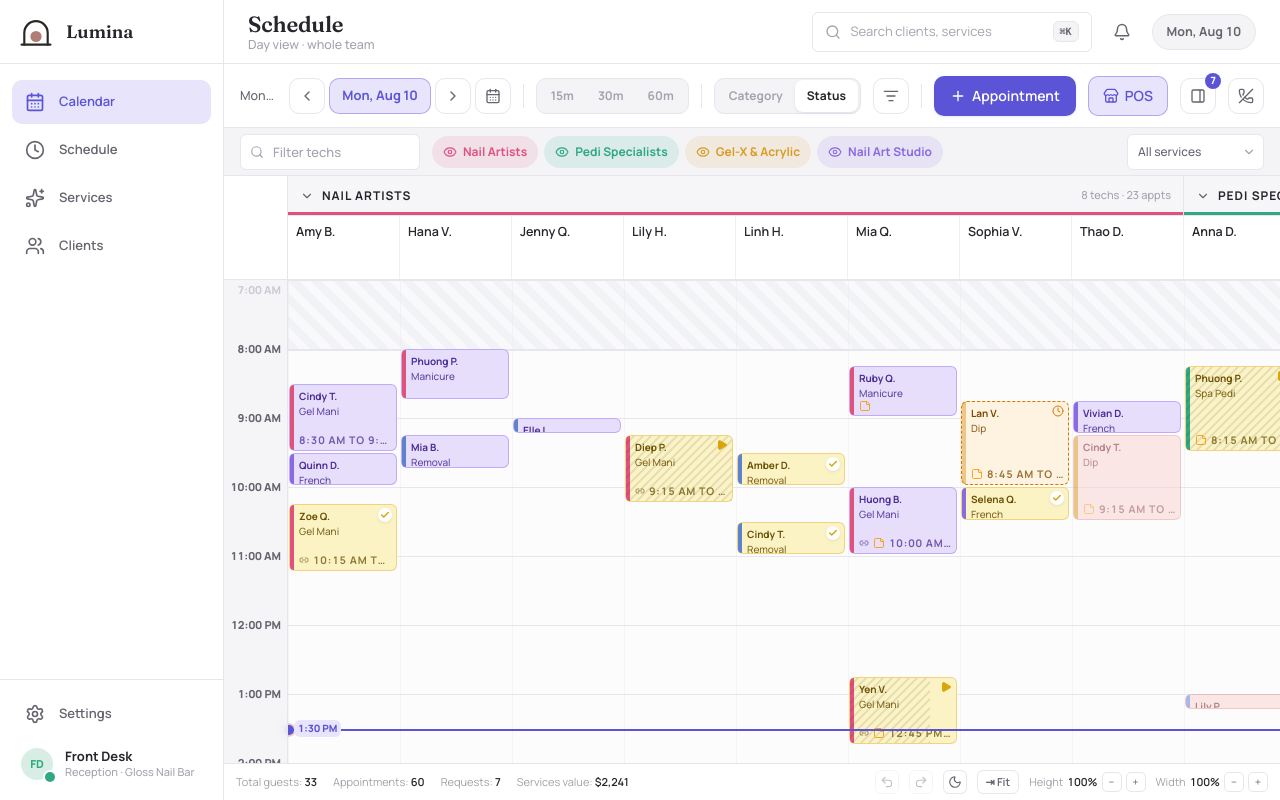
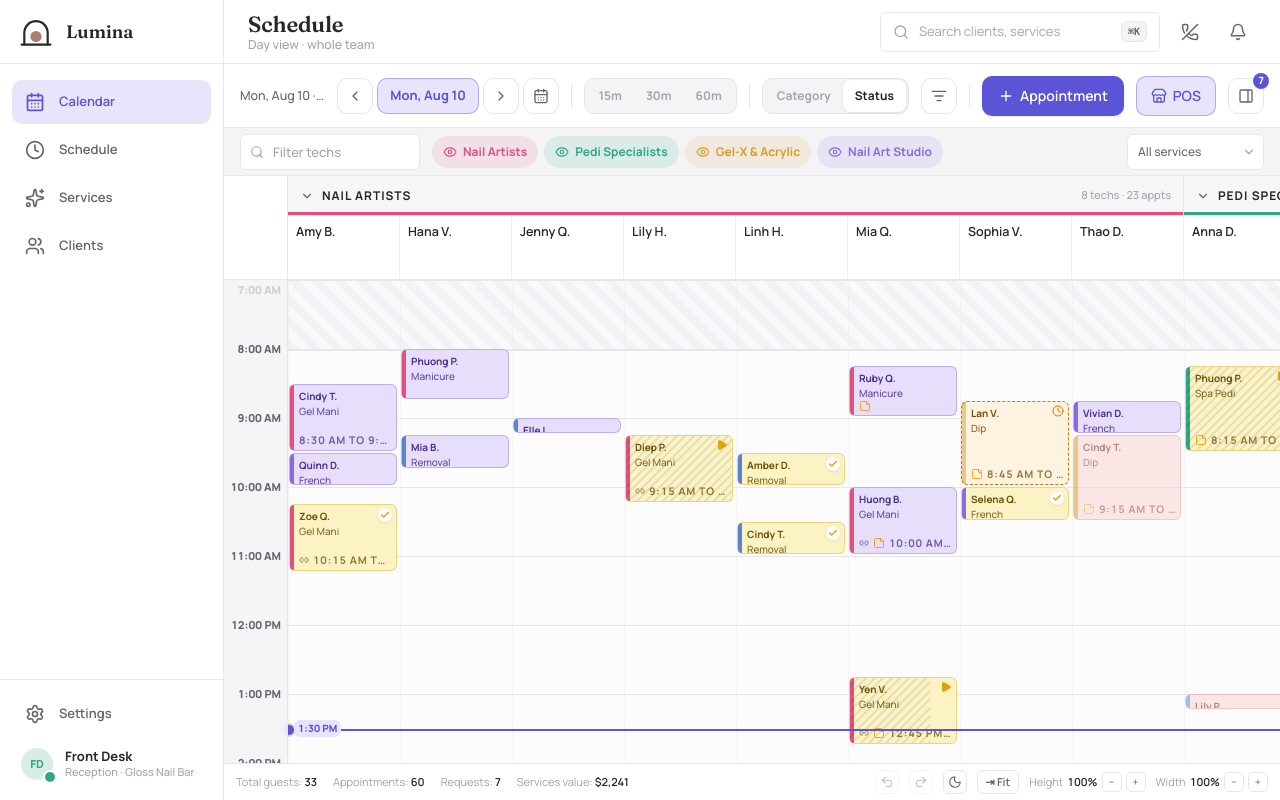
Before and after one commit to bobapapiiii/salon, a React (Vite) app in the folder app/: page / in a window 1280 px wide. Built offline with nearby package versions, Linux system fonts and the light colour scheme.

Commit message:
Move turnaway button into the top bar, drop redundant date chip
Turnaway now sits next to client search and notifications in the top
context bar instead of the toolbar below, and the top-right date chip
is gone since the date pager right below already shows it.

```diff
--- a/app/src/components/book/AppShell.tsx
+++ b/app/src/components/book/AppShell.tsx
@@ -292,13 +292,46 @@ function NotificationBell({ onJumpToDate }: { onJumpToDate?: (dateKey: string) =
 interface BarProps {
   title: string
   subtitle: string
-  todayLabel: string
   clients: ClientRecord[]
   onPickGuest: (c: ClientRecord) => void
   onJumpToDate?: (dateKey: string) => void
+  onTurnaway: () => void
+  /** today's turnaway tally, resets on its own the next day */
+  turnawayCount: number
+  turnawayTitle: string
+  /** you can't turn away someone in the past or the future, only on today's board */
+  turnawayDisabled: boolean
 }
 
-export function ContextBar({ title, subtitle, todayLabel, clients, onPickGuest, onJumpToDate }: BarProps) {
+function TurnawayButton({ onTurnaway, turnawayCount, turnawayTitle, turnawayDisabled }: {
+  onTurnaway: () => void
+  turnawayCount: number
+  turnawayTitle: string
+  turnawayDisabled: boolean
+}) {
+  return (
+    <button
+      type="button"
+      title={turnawayTitle}
+      onClick={onTurnaway}
+      disabled={turnawayDisabled}
+      className={`relative flex h-9 w-9 items-center justify-center rounded-[10px] transition-colors ${
+        turnawayDisabled ? 'cursor-not-allowed text-ink-faint/50' : 'text-ink-soft hover:bg-cream hover:text-ink'
+      }`}
+    >
+      <PhoneOff className="h-[18px] w-[18px]" />
+      {turnawayCount > 0 && (
+        <span className={`tnum absolute -right-1 -top-1 flex h-4 min-w-4 items-center justify-center rounded-full px-1 text-[10px] font-extrabold text-white ${turnawayDisabled ? 'bg-ink-faint' : 'bg-clay'}`}>
+          {turnawayCount > 99 ? '99+' : turnawayCount}
+        </span>
+      )}
+    </button>
+  )
+}
+
+export function ContextBar({
+  title, subtitle, clients, onPickGuest, onJumpToDate, onTurnaway, turnawayCount, turnawayTitle, turnawayDisabled,
+}: BarProps) {
   const [q, setQ] = useState('')
   const [open, setOpen] = useState(false)
 
@@ -360,13 +393,16 @@ export function ContextBar({ title, subtitle, todayLabel, clients, onPickGuest,
           )}
         </div>
 
+        {/* turnaway */}
+        <TurnawayButton
+          onTurnaway={onTurnaway}
+          turnawayCount={turnawayCount}
+          turnawayTitle={turnawayTitle}
+          turnawayDisabled={turnawayDisabled}
+        />
+
         {/* notifications */}
         <NotificationBell onJumpToDate={onJumpToDate} />
-
-        {/* today chip */}
-        <span className="tnum hidden h-9 items-center rounded-full border border-line bg-cream px-3.5 text-small font-bold text-ink-soft md:flex">
-          {todayLabel}
-        </span>
       </div>
     </header>
   )
--- a/app/src/components/book/AppointmentBook.tsx
+++ b/app/src/components/book/AppointmentBook.tsx
@@ -2289,10 +2289,13 @@ export function AppointmentBook() {
       <ContextBar
         title="Schedule"
         subtitle="Day view · whole team"
-        todayLabel={dayLabel(new Date())}
         clients={clients}
         onPickGuest={(c) => openProfile(c.name)}
         onJumpToDate={(k) => goDay(new Date(k + 'T12:00:00'))}
+        onTurnaway={() => { if (canLogTurnaway) setTurnawayOpen(true) }}
+        turnawayCount={turnawaysToday.length}
+        turnawayTitle={turnawayTitle}
+        turnawayDisabled={!canLogTurnaway}
       />
       <Toolbar
         subtitle={`${dayLabel(date)} · ${columns.filter((c) => c.kind === 'tech').length} of ${techs.length} techs working · ${appts.length} appointments`}
@@ -2320,10 +2323,6 @@ export function AppointmentBook() {
         }}
         requestCount={requested.length}
         onToggleRail={() => setRailOpen((o) => !o)}
-        onTurnaway={() => { if (canLogTurnaway) setTurnawayOpen(true) }}
-        turnawayCount={turnawaysToday.length}
-        turnawayTitle={turnawayTitle}
-        turnawayDisabled={!canLogTurnaway}
       />
 
       {/* legend + date picker popovers */}
--- a/app/src/components/book/Toolbar.tsx
+++ b/app/src/components/book/Toolbar.tsx
@@ -1,6 +1,6 @@
 import { useRef, useState, type ReactNode } from 'react'
 import {
-  CalendarDays, ChevronDown, ChevronLeft, ChevronRight, Eye, ListFilter, PanelRight, PhoneOff, Plus, Search, Store,
+  CalendarDays, ChevronDown, ChevronLeft, ChevronRight, Eye, ListFilter, PanelRight, Plus, Search, Store,
 } from 'lucide-react'
 import { useCategoriesStore } from '@/lib/categories-store'
 
@@ -34,12 +34,6 @@ interface Props {
   onPos: () => void
   requestCount: number
   onToggleRail: () => void
-  onTurnaway: () => void
-  /** today's turnaway tally, resets on its own the next day */
-  turnawayCount: number
-  turnawayTitle: string
-  /** you can't turn away someone in the past or the future, only on today's board */
-  turnawayDisabled: boolean
 }
 
 function IconBtn({ children, title, badge, onClick, active, disabled }: {
@@ -216,10 +210,6 @@ export function Toolbar(p: Props) {
         <IconBtn title="Requests panel" badge={p.requestCount} onClick={p.onToggleRail}>
           <PanelRight className="h-4 w-4" />
         </IconBtn>
-
-        <IconBtn title={p.turnawayTitle} badge={p.turnawayCount} onClick={p.onTurnaway} disabled={p.turnawayDisabled}>
-          <PhoneOff className="h-4 w-4" />
-        </IconBtn>
       </div>
 
       {/* ══ Section 2, filter bar ══ */}
```
